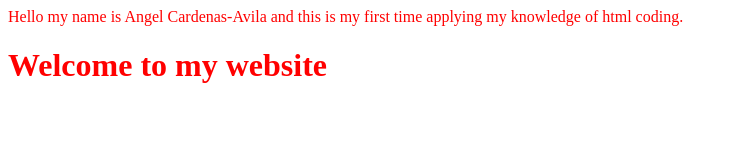
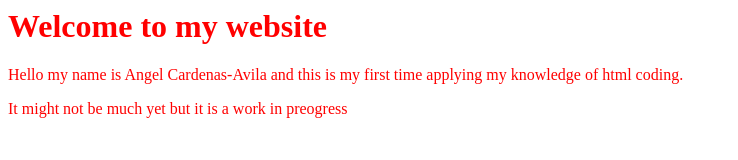
Before and after one commit to AngelCardenas-Avila/spinosaurus, a plain HTML site: page index.html in a window 1280 px wide. Shown: the whole page, without its empty margins (0-738 px from the left). Drawn offline with Linux system fonts and the light colour scheme.

Commit message:
Update index.html

```diff
--- a/index.html
+++ b/index.html
@@ -1,6 +1,8 @@
 <html>
 <body>
+ <h1 style="color:red;"> Welcome to my website </h1>
 <p style="color:red;"> Hello my name is Angel Cardenas-Avila and this is my first time applying my knowledge of html coding.</p>
-  <h1 style="color:red;"> Welcome to my website </h1>
+  </hr>
+  <p style= "color:red;"> It might not be much yet but it is a work in preogress</p>
   </body>
 </html>
```
